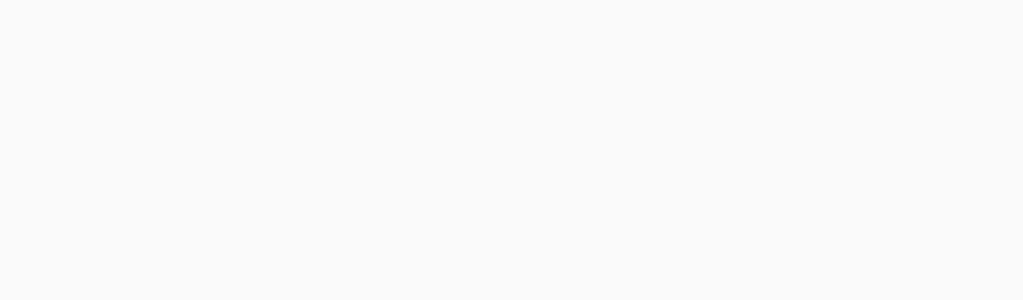
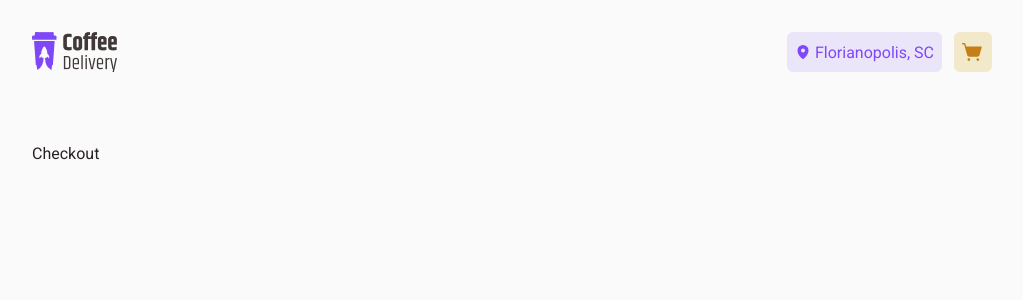
Before and after one commit to adonisamarante/coffee-delivery-dsf, a React (Vite) app: page /checkout in a window 1280 px wide. Before the commit this address had no page. Shown: the top 300 px of the page, without its empty margins (128-1151 px from the left). Built offline with nearby package versions, Linux system fonts and the light colour scheme.

Commit message:
feat: checkout route

```diff
--- a/src/Router.tsx
+++ b/src/Router.tsx
@@ -1,13 +1,13 @@
 import { Route, Routes } from 'react-router-dom'
 import { DefaultLayout } from './layouts/DefaultLayout'
-import { Home } from './pages'
+import { Checkout, Home } from './pages'
 
 export function Router() {
   return (
     <Routes>
       <Route path="/" element={<DefaultLayout />}>
         <Route path="/" element={<Home />} />
-        {/* <Route path='/checkout' element={<OrderCheckout />} /> */}
+        <Route path="/checkout" element={<Checkout />} />
       </Route>
     </Routes>
   )
```
